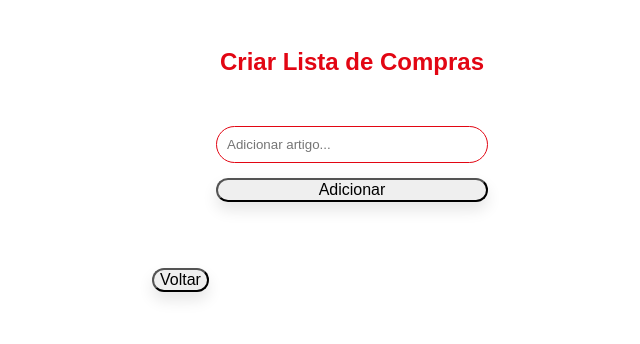
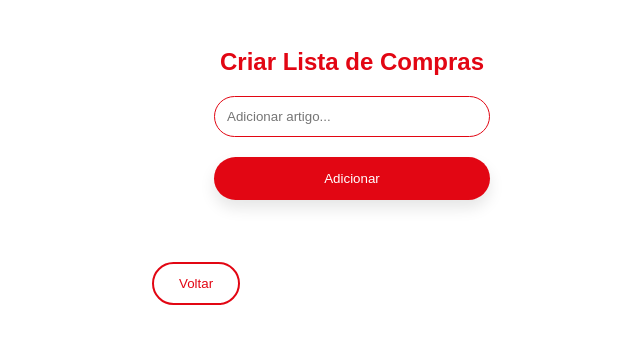
Before and after one commit to tousoaverfam/GPS-Continente, a plain HTML site: page docs/compras.html in a window 1280 px wide. Shown: the whole page, without its empty margins (288-928 px from the left). Drawn offline with Linux system fonts and the light colour scheme.

Commit message:
Update style.css

```diff
--- a/docs/css/style.css
+++ b/docs/css/style.css
@@ -1,6 +1,6 @@
 body {
-  font-family: 'Poppins', sans-serif;
-  background-color: #fff;
+  font-family: Arial, sans-serif;
+  background: white;
   color: #E20613;
   display: flex;
   flex-direction: column;
@@ -8,73 +8,73 @@ body {
   padding: 20px;
 }
 
-h1, h2 {
-  text-align: center;
-}
-
 .logo-placeholder {
-  width: 150px;
-  height: 150px;
-  background-color: #fff0f0;
+  width: 140px;
+  height: 140px;
+  border-radius: 50%;
   border: 2px dashed #E20613;
-  border-radius: 50%;
   display: flex;
   align-items: center;
   justify-content: center;
   margin-bottom: 20px;
-  font-weight: bold;
-  color: #E20613;
 }
 
-.menu, .actions {
+.menu {
   display: flex;
   flex-direction: column;
-  gap: 15px;
+  gap: 20px;
   margin-top: 30px;
 }
 
-.spaced-buttons button {
-  margin-bottom: 15px; /* mais espaço entre botões */
+.spaced {
+  display: flex;
+  flex-direction: column;
+  gap: 20px;
 }
 
-button {
+.primary-btn {
+  background-color: #E20613;
+  color: white;
+  border: none;
   border-radius: 50px;
-  font-size: 1rem;
+  padding: 14px 28px;
   cursor: pointer;
-  transition: all 0.3s ease;
+  transition: 0.3s ease;
   box-shadow: 0 8px 15px rgba(0,0,0,0.1);
 }
 
-button:hover {
+.primary-btn:hover {
   transform: scale(1.05);
   box-shadow: 0 12px 20px rgba(0,0,0,0.2);
 }
 
-button#finalizarBtn {
-  background-color: #E20613;
-  color: #fff;
-  border: none;
+.secondary-btn {
+  background: white;
+  border: 2px solid #E20613;
+  color: #E20613;
+  border-radius: 50px;
   padding: 12px 25px;
+  cursor: pointer;
+  transition: 0.3s ease;
 }
 
-button.voltar-btn {
-  background-color: #fff;
-  color: #E20613;
-  border: 2px solid #E20613;
-  padding: 12px 25px;
+.secondary-btn:hover {
+  transform: scale(1.05);
 }
 
-input[type="text"] {
-  padding: 10px;
+.bottom-buttons {
+  display: flex;
+  justify-content: space-between;
+  width: 100%;
+  max-width: 400px;
+  margin-top: 30px;
+}
+
+input {
+  padding: 12px;
   border-radius: 25px;
   border: 1px solid #E20613;
   width: 250px;
-  outline: none;
-  transition: 0.3s ease;
-}
-
-input[type="text"]:focus {
-  box-shadow: 0 0 10px rgba(226,6,19,0.4);
 }
 
 ul {
@@ -82,38 +82,12 @@ ul {
   padding: 0;
   width: 100%;
   max-width: 400px;
-  margin-top: 20px;
 }
 
 li {
-  background-color: #fff0f0;
+  background: #fff0f0;
   border: 1px solid #E20613;
   border-radius: 25px;
   padding: 10px 15px;
   margin-bottom: 10px;
-  cursor: pointer;
-  transition: 0.3s ease;
 }
-
-li.comprado {
-  text-decoration: line-through;
-  opacity: 0.6;
-}
-
-/* Container para os botões na parte inferior */
-.bottom-buttons {
-  display: flex;
-  justify-content: space-between; /* Voltar à esquerda, Finalizar à direita */
-  width: 100%;
-  max-width: 400px;
-  margin-top: 30px;
-}
-
-.fade-in {
-  opacity: 0;
-  animation: fadeIn 0.6s forwards;
-}
-
-@keyframes fadeIn {
-  to { opacity: 1; }
-}
```
